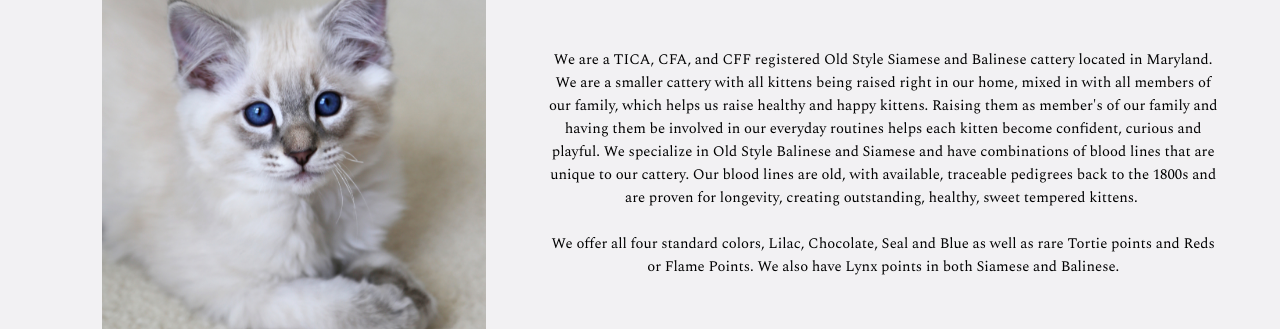
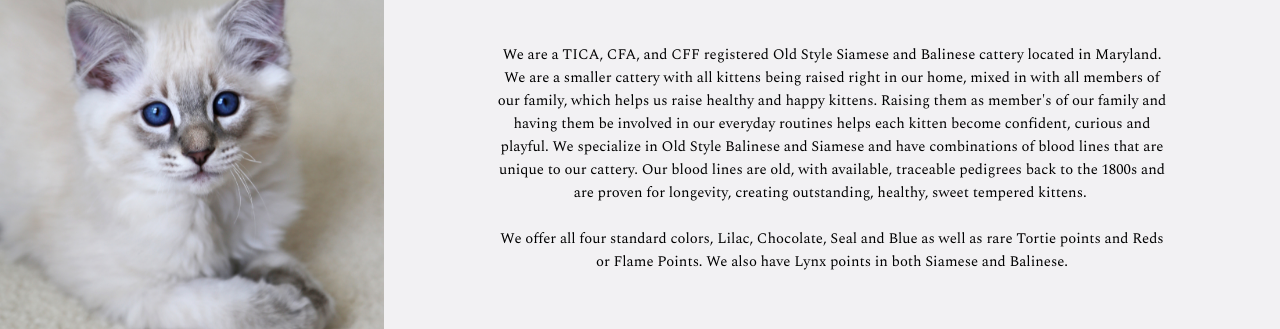
Before and after one commit to ashengrotto/responsive-redesign, a plain HTML site: page index.html in a window 1280 px wide. Shown: the part 251-580 px from the top of the page. Drawn offline with nearby package versions, Linux system fonts and the light colour scheme.

Commit message:
try to fix image centering

```diff
--- a/styles/desktop.css
+++ b/styles/desktop.css
@@ -100,7 +100,6 @@ ul li:hover ul.cat-dropdown {
   display: flex;
   justify-content: space-around;
   align-self: center;
-  padding-left: 8vw;
   max-width: 30vw;
   height: fit-content;
 }
```
